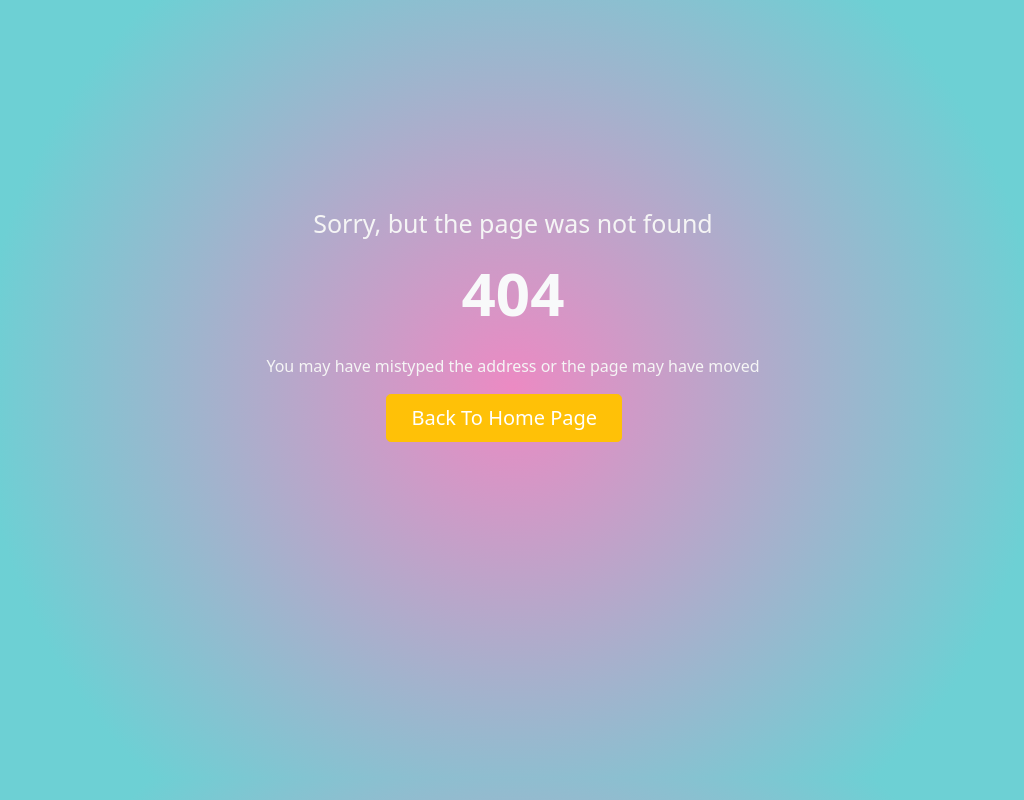
After one commit to DT7Solutions/new-apertur-art, a Django app: template apertur/templates/uifiles/404.html in a window 1280 px wide. The commit adds this page. Shown: the whole page, without its empty margins (127-1151 px from the left). Run offline with Django 4.2, Linux system fonts and the light colour scheme; the template is opened without the code that fills it, so the values that code supplies are empty.

Commit message:
fixed all changes

```diff
--- a/apertur/apertur/urls.py
+++ b/apertur/apertur/urls.py
@@ -22,3 +22,5 @@ urlpatterns = [
     path('admin/', admin.site.urls),
     path('', include('apertur_app.urls'))
 ]+ static(settings.MEDIA_URL, document_root=settings.MEDIA_ROOT)
+
+handler404 = "apertur_app.views.page_not_found_view"
--- a/apertur/apertur_app/views.py
+++ b/apertur/apertur_app/views.py
@@ -34,3 +34,6 @@ def home(request):
 
 
     return render(request, 'uifiles/index.html',{'sliding_item1':sliding_item1,'sliding_item2':sliding_item2,'sliding_item3':sliding_item3,'banner_video':banner_video})
+
+def page_not_found_view(request, exception):
+    return render(request, 'uifiles/404.html', status=404)
--- /dev/null
+++ b/apertur/templates/uifiles/404.html
@@ -0,0 +1,82 @@
+<!DOCTYPE html>
+<html lang="en">
+<head>
+    <meta charset="UTF-8">
+    <meta http-equiv="X-UA-Compatible" content="IE=edge">
+    <meta name="viewport" content="width=device-width, initial-scale=1.0">
+    <title>AperturArt-404</title>
+    <link href="https://cdn.jsdelivr.net/npm/bootstrap@5.0.2/dist/css/bootstrap.min.css" rel="stylesheet" integrity="sha384-EVSTQN3/azprG1Anm3QDgpJLIm9Nao0Yz1ztcQTwFspd3yD65VohhpuuCOmLASjC" crossorigin="anonymous">
+    <style>
+        body{
+            margin: 0;
+            padding: 0;
+            background: radial-gradient(circle, rgb(236, 138, 195) 0%, rgb(109, 208, 212) 71%);
+
+        }
+        .page-text{
+            color: red;
+        }
+        .page-notfound{
+            height: 100vh;
+            width: 100%;
+            margin-top: -22px;
+
+        }
+        .page-section{
+            display: flex;
+            justify-content: center;
+            align-items: center;
+            position: relative;
+            top: 250px !important;
+            color: whitesmoke;
+        }
+        .error-text{
+            text-align: center;
+            font-weight: 600;
+            font-size: 60px !important;
+        }
+        .font-default{
+            margin-top: -20px !important;
+            margin-bottom: 10px;
+            font-size: 25px !important;
+            text-align: center;
+        }
+        .row img{
+            height: 150px !important;
+            width: 150px !important;
+            margin-top: -250px !important;
+        }
+      .group-lg{
+       display: inline-flex;
+       justify-content: center;
+       align-items: center;
+      }
+
+      .home-btn{
+        border: 2px solid rgb(3, 3, 3) !;
+      }
+    </style>
+</head>
+<body>
+    <div class="page-notfound">
+    <main class="page-content">
+        <section class="page-section">
+            <div class="row">
+                <!-- <img src="/apertur/static/assets/images/logo.png" alt="no image found"> -->
+                <div class="col-md-12">
+                    <h4 class="font-default">Sorry, but the page was not found</h4>
+                    <!-- <hr class="hr divider-sm bg-primary-lighter"> -->
+                    <p class="text-extra-large text-light error-text">404</p>
+                    <p class="margin-t20 small-content">You may have mistyped the address or the page may have moved</p>
+                    <div class="group-lg margin-t40" style="margin-left: 120px !important;">
+                        <a class="btn btn-warning btn-lg icon-set px-4" href="http://127.0.0.1:8000/" style="color:white;"><i class="fa fa-shopping-bag"></i> Back To Home Page</a>
+                        <!-- <a class="btn btn-primary btn-lg icon-set" href="http://127.0.0.1:8000/contact/"><i class="fa fa-heart"></i>  Contact Us</a> -->
+                    </div>
+                </div>
+            </div>
+
+        </section>
+    </main>
+    </div>
+</body>
+</html>
--- a/apertur/templates/uifiles/index.html
+++ b/apertur/templates/uifiles/index.html
@@ -268,7 +268,10 @@ https://templatemo.com/tm-557-grad-school
       <div class="row">
         <div class="col-md-12">
           <div class="section-heading contact-section" style="margin-top: -50px !important;">
-            <h2>Keep In Touch</h2>
+            <h2>Let's make something awesome together!</h2>
+          </div>
+          <div class="sub-text">
+            <h5>Drop us a line, or give us a heads up if you're interested in chatting with us.</h5>
           </div>
 
         </div>
```
Also changed, not shown: apertur/apertur/settings.py (+8 -4 lines), apertur/static/assets/css/templatemo-grad-school.css (+10 -0 lines).
